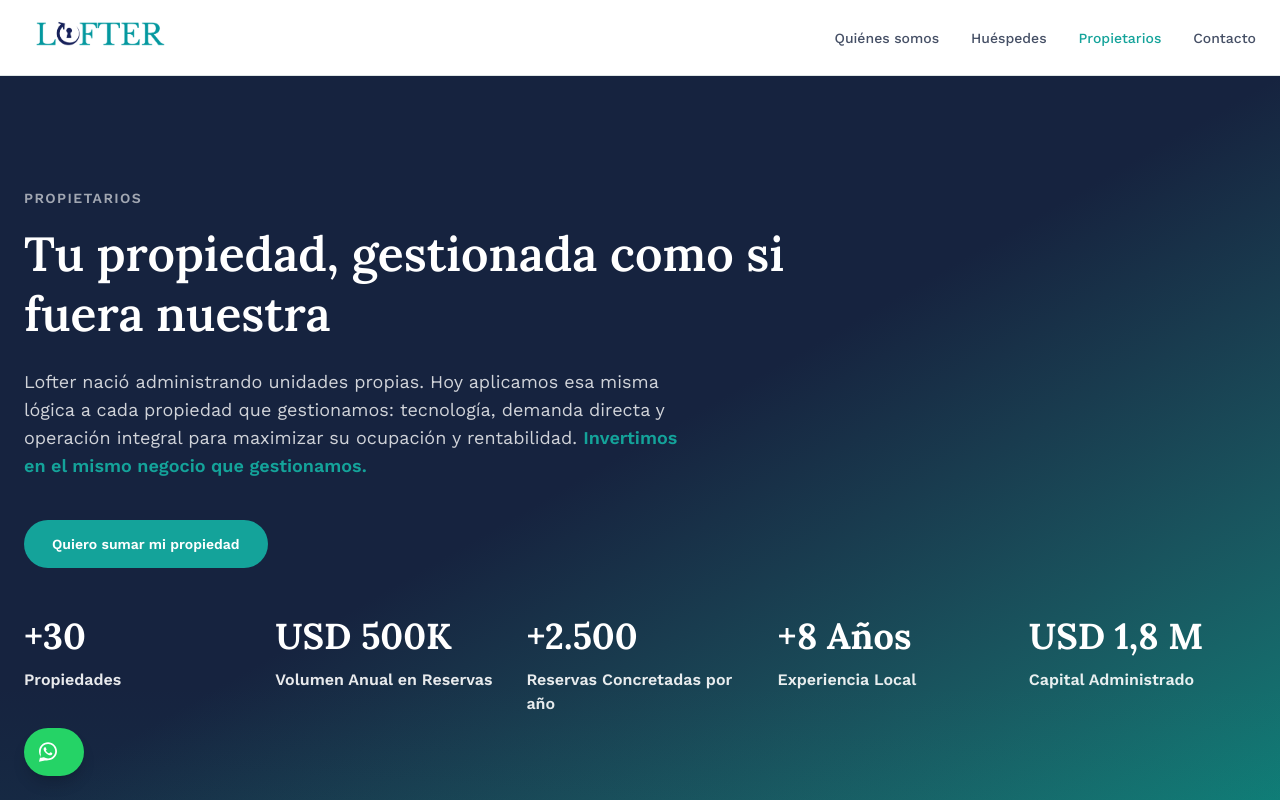
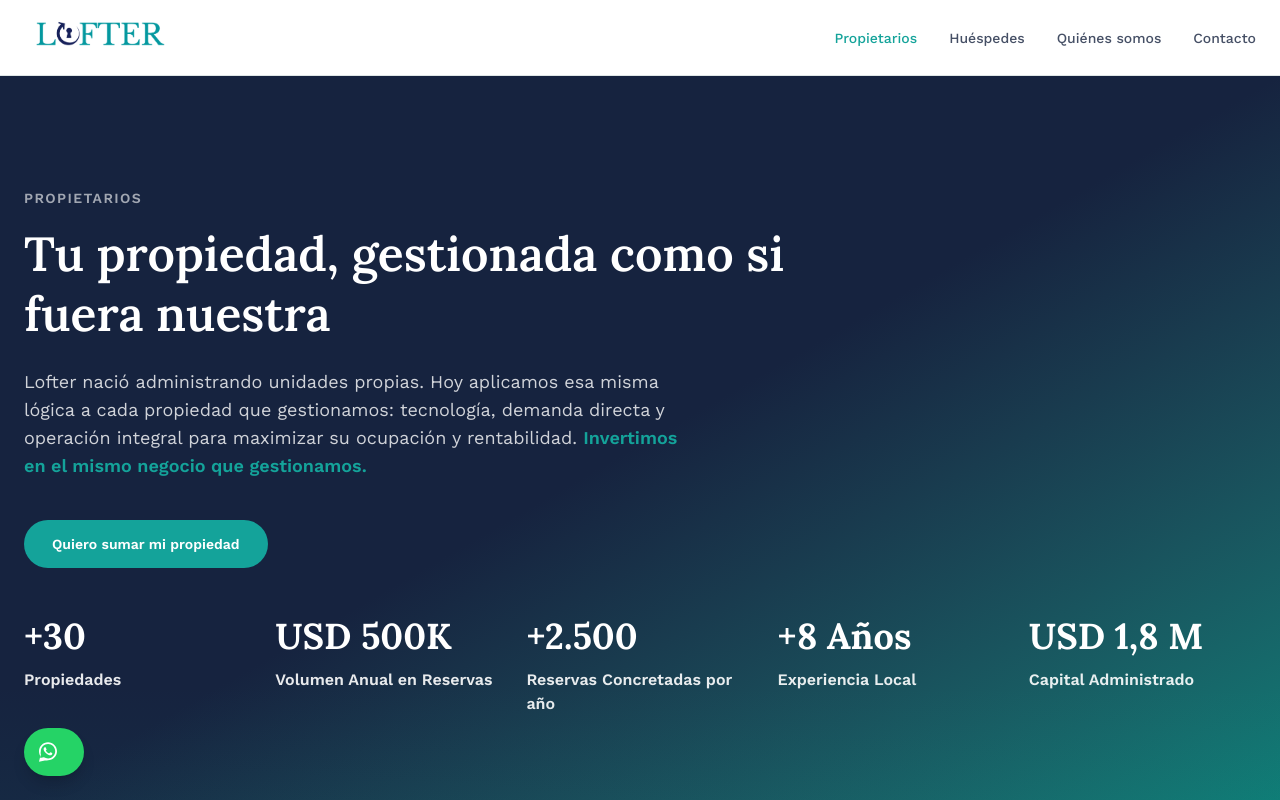
Before and after one commit to germanarias09-dotcom/lofter-site, a Next.js app: page /propietarios in a window 1280 px wide. Shown: the top 800 px of the page. Built offline with nearby package versions, Linux system fonts and the light colour scheme.

Commit message:
Reordenar menu: Propietarios primero, igual que WordPress

```diff
--- a/src/components/Nav.tsx
+++ b/src/components/Nav.tsx
@@ -8,9 +8,9 @@ import Logo from "./Logo";
 // apuntan al sitio actual de lofter.io hasta que se migren. Propietarios es la única
 // página ya migrada, por eso es la única que queda como ruta interna.
 const links = [
+  { href: "/propietarios", label: "Propietarios" },
+  { href: "https://lofter.io/huespedes/", label: "Huéspedes", external: true },
   { href: "https://lofter.io/quienes-somos/", label: "Quiénes somos", external: true },
-  { href: "https://lofter.io/huespedes/", label: "Huéspedes", external: true },
-  { href: "/propietarios", label: "Propietarios" },
   { href: "https://lofter.io/#contacto", label: "Contacto", external: true },
 ];
 
```
